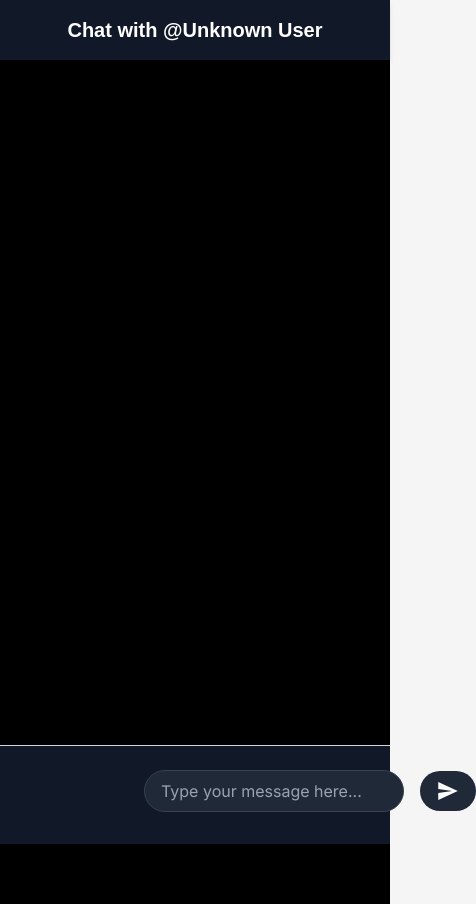
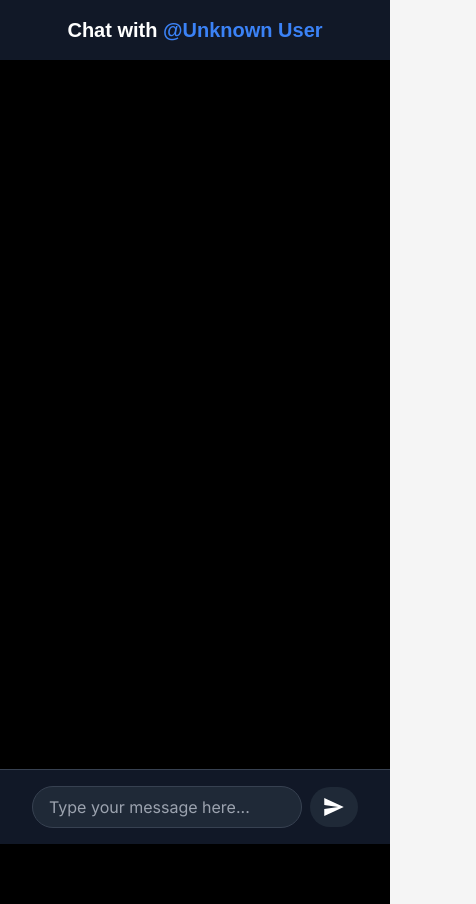
Before and after one commit to sunilkumar8847/PersonaAI, a React (Vite) app in the folder frontend/: page /chat in a window 390 px wide. Shown: the whole page, 476 px wide, since content can reach past the window. Built offline with nearby package versions, Linux system fonts and the light colour scheme.

Commit message:
UI Changes

```diff
--- a/frontend/src/components/ChatBox.jsx
+++ b/frontend/src/components/ChatBox.jsx
@@ -58,27 +58,27 @@ const ChatBox = ({ twitterHandle }) => {
         <div className="flex flex-col h-screen bg-black font-inter">
             <div
                 ref={chatContainerRef}
-                className="flex-1 overflow-y-auto p-4 space-y-4 mx-32"
+                className="flex-1 overflow-y-auto p-4 space-y-4 mx-4 sm:mx-8 md:mx-16 lg:mx-32"
             >
                 {chatHistory.map((entry, idx) => (
                     <div key={idx} className="flex flex-col">
                         <div className="flex justify-end mb-2">
-                            <div className='flex flex-col'>
-                                <div className="bg-white text-black p-4 rounded-2xl shadow-md">
+                            <div className='flex flex-col max-w-full sm:max-w-sm md:max-w-md lg:max-w-lg'>
+                                <div className="bg-white text-black p-4 rounded-2xl shadow-md break-words">
                                     <p className="text-sm">{entry.user}</p>
                                 </div>
-                                <span className="text-xs block mt-2 text-white justify-self-end ml-2">{entry.userTime}</span>
+                                <span className="text-xs block mt-2 text-white ml-2">{entry.userTime}</span>
                             </div>
                         </div>
 
                         {entry.bot && (
                             <div className="flex justify-start mb-2">
-                                <div className='flex flex-col'>
-                                    <div className='flex'>
+                                <div className='flex flex-col max-w-full sm:max-w-sm md:max-w-md lg:max-w-lg'>
+                                    <div className='flex items-center'>
                                         <div className='h-10 w-10 bg-gray-900 rounded-full mr-2 text-white flex items-center justify-center text-lg font-bold'>
                                             {twitterHandle.twitterHandle[0]}
                                         </div>
-                                        <div className="bg-gray-900 text-white p-5 rounded-2xl max-w-lg shadow-md">
+                                        <div className="bg-gray-900 text-white p-5 rounded-2xl shadow-md break-words">
                                             <p className="text-sm">{entry.bot}</p>
                                         </div>
                                     </div>
@@ -94,7 +94,7 @@ const ChatBox = ({ twitterHandle }) => {
                             <div className="h-10 w-10 bg-gray-900 rounded-full mr-2 text-white flex items-center justify-center text-lg font-bold">
                                 {twitterHandle.twitterHandle[0].toUpperCase()}
                             </div>
-                            <div className="bg-gray-900 text-white p-5 rounded-2xl max-w-lg shadow-md">
+                            <div className="bg-gray-900 text-white p-5 rounded-2xl shadow-md">
                                 <div className="flex space-x-2">
                                     <span className="w-2 h-2 bg-white rounded-full animate-bounce"></span>
                                     <span className="w-2 h-2 bg-white rounded-full animate-bounce delay-150"></span>
@@ -106,8 +106,8 @@ const ChatBox = ({ twitterHandle }) => {
                 )}
             </div>
 
-            <div className="bg-gray-900 p-4 border-t border-gray-300 sticky bottom-0">
-                <div className="flex items-center space-x-4 mx-32 mb-4 mt-2">
+            <div className="bg-gray-900 p-4 border-t border-gray-700 sticky bottom-0">
+                <div className="flex items-center space-x-2 mx-4 sm:mx-8 md:mx-16 lg:mx-32">
                     <input
                         type="text"
                         placeholder="Type your message here..."
@@ -118,9 +118,9 @@ const ChatBox = ({ twitterHandle }) => {
                     />
                     <button
                         onClick={handleChat}
-                        className="bg-gray-800 text-white px-4 py-2 hover:scale-125 hover:bg-gray-400 transition duration-300 disabled:bg-gray-300 rounded-full"
+                        className="bg-gray-800 text-white px-3 py-2 hover:scale-105 hover:bg-gray-400 transition duration-300 disabled:bg-gray-300 rounded-full"
                     >
-                        {<IoMdSend className='h-6 w-6' />}
+                        <IoMdSend className='h-6 w-6' />
                     </button>
                 </div>
             </div>
--- a/frontend/src/components/Navbar.jsx
+++ b/frontend/src/components/Navbar.jsx
@@ -4,7 +4,10 @@ function Navbar({ message }) {
   return (
     <header className="bg-gray-900 text-white shadow-md border-gray-300">
       <nav className="container mx-auto flex items-center justify-center p-4">
-        <h2 className="text-xl font-bold">{message}</h2>
+        <h2 className="text-xl font-bold">
+          <span>Chat with </span>
+          <span className='text-blue-500 '>@{message}</span>
+        </h2>
       </nav>
     </header>
   );
--- a/frontend/src/pages/Chat.jsx
+++ b/frontend/src/pages/Chat.jsx
@@ -9,8 +9,8 @@ const Chat = () => {
 
     return (
         <div className="chat-page-container">
-            <Navbar message={`Chat with @${twitterHandle}`} className="sticky top-0"/>
-            <ChatBox twitterHandle={{ twitterHandle }} className="mx-36"/>
+            <Navbar message={`${twitterHandle}`} className="sticky top-0" />
+            <ChatBox twitterHandle={{ twitterHandle }} className="mx-4 sm:mx-8 md:mx-20 lg:mx-36" />
         </div>
     );
 };
```
Also changed, not shown: 1 other file (tests, documents, lock files or other folders).
